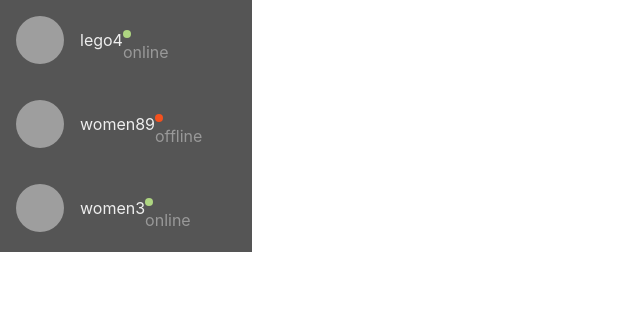
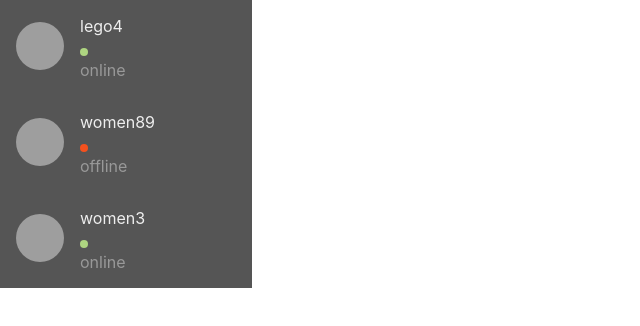
Before and after one commit to Leired7/chat-app, a React (Create React App) app: page / in a window 1280 px wide. Shown: the top 326 px of the page, without its empty margins (0-640 px from the left). Built offline with nearby package versions, Linux system fonts and the light colour scheme; grey boxes are pictures that could not be loaded.

Commit message:
intento arreglar el círculo de color y el estado en línea del user

```diff
--- a/src/components/Contact.js
+++ b/src/components/Contact.js
@@ -7,6 +7,7 @@ const Contact = props => (
     <div>
       <img className="avatar" src={props.image} alt={props.nameavatar} />
     </div>
+    <div>
       <div>
         <p className="name">{props.nameavatar}</p>
       </div>
@@ -23,7 +24,7 @@ const Contact = props => (
           </div>
         )}
       </div>
-    <div />
+    </div>
   </div>
 );
 
```
Lines whose indentation alone changed are shown as unchanged.
